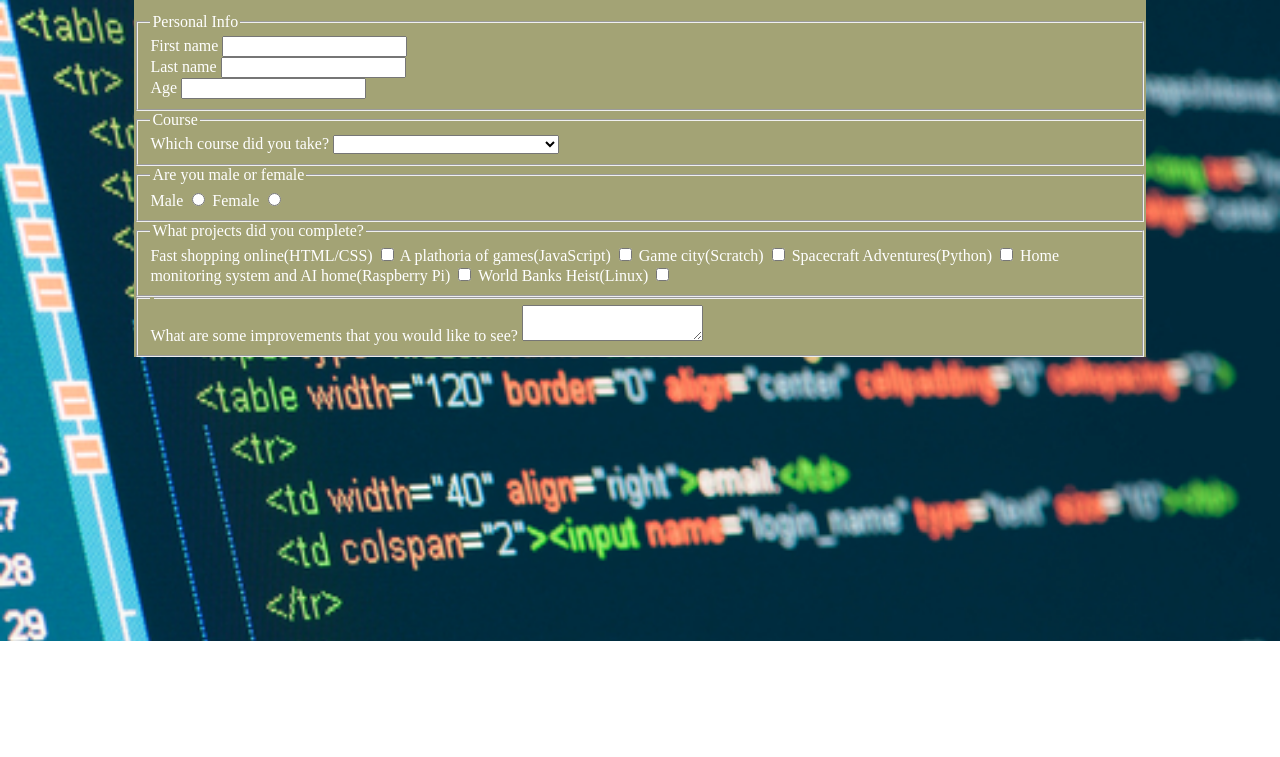
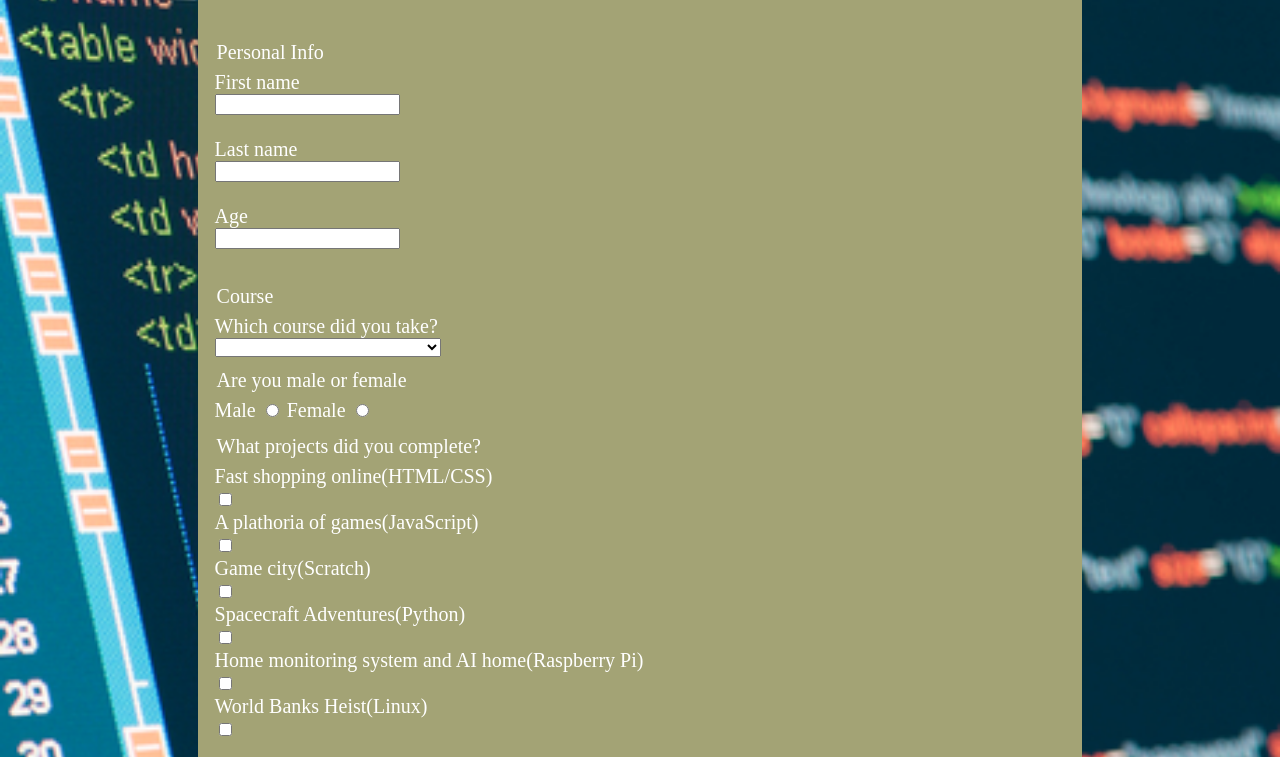
Before and after one commit to VincinChristmas/PersonalProjects, a plain HTML site: page codingBootCampSurvey/index.html in a window 1280 px wide. Shown: the part 159-916 px from the top of the page. Before the commit the page ends 800 px from the top, so only its background shows below. Drawn offline with Linux system fonts and the light colour scheme.

Commit message:
made some changes to the html and css today

```diff
--- a/codingBootCampSurvey/index.html
+++ b/codingBootCampSurvey/index.html
@@ -16,14 +16,14 @@
       <!--the personal info section-->
       <div class="questions">
         <form>
-        <fieldset>
+        <fieldset class="personal">
             <legend>Personal Info</legend>
                 <label>First name</label>
-                    <input type="text"  name="firstname"><br>
+                    <input type="text" id="firstname" name="firstname"><br>
                 <label>Last name</label>
-                <input type="text" name="lastname"><br>
+                <input type="text" id="lastname" name="lastname"><br>
                    <label>Age</label>
-                   <input type="number" name="age"><br>
+                   <input type="number" id="age" name="age"><br>
         </fieldset>
 
         <fieldset>
@@ -52,7 +52,7 @@
                 <input type="radio" name="female">
         </fieldset>
 
-        <fieldset>
+        <fieldset class="studies">
           <legend>What projects did you complete?</legend>
              <label>Fast shopping online(HTML/CSS)</label>
                 <input type="checkbox">
--- a/codingBootCampSurvey/style.css
+++ b/codingBootCampSurvey/style.css
@@ -6,7 +6,7 @@ background-size: cover;
 .mainsurvey {
     color: white;
     background: #a3a375;
-    width: 80%;
+    width: 70%;
     margin-left: auto;
     margin-right: auto;
     margin-top: 3em;
@@ -16,3 +16,21 @@ background-size: cover;
     text-align: center;
     padding-top: 10px;
 }
+
+fieldset {
+    border: none;
+    font-size: 20px;
+}
+
+.personal {
+    margin-top: 5%;
+}
+
+#firstname, #lastname, #age, #course {
+    display: block;
+}
+
+.studies label {
+    display: block;
+
+}
```
